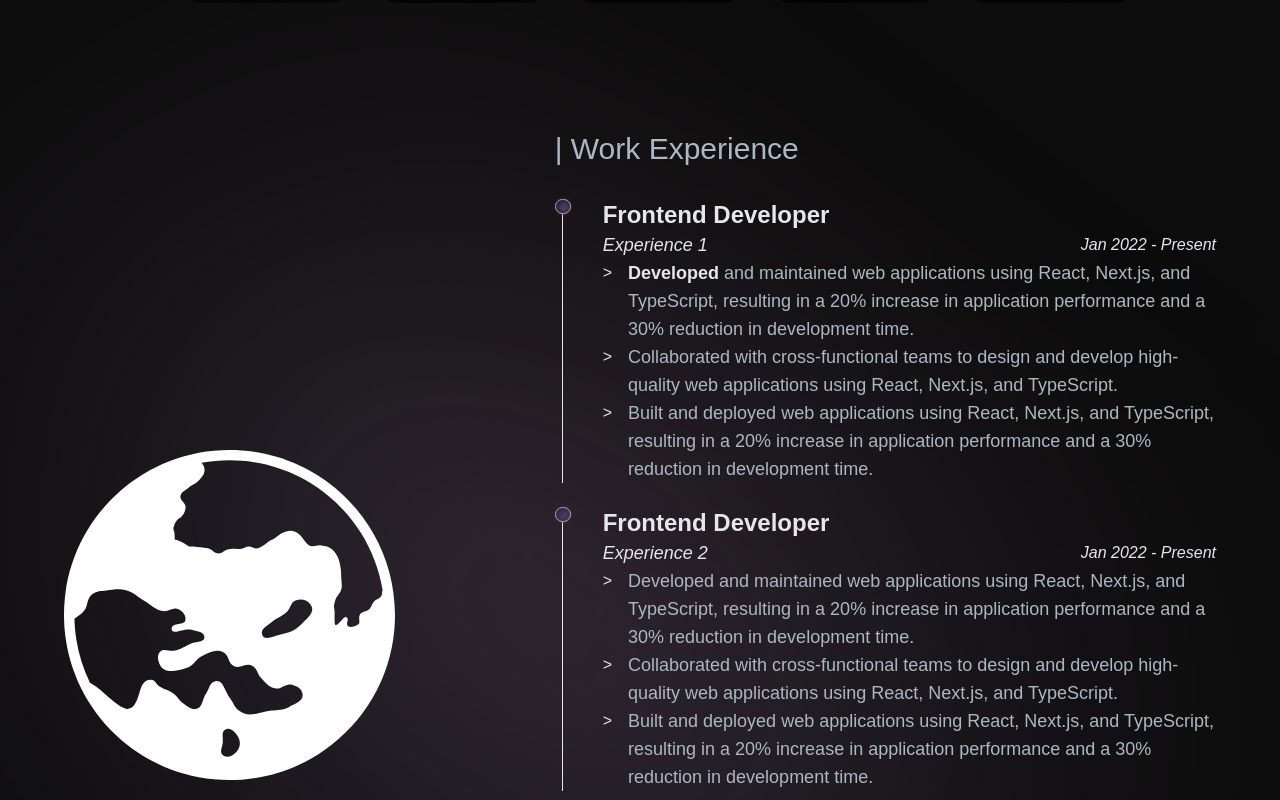
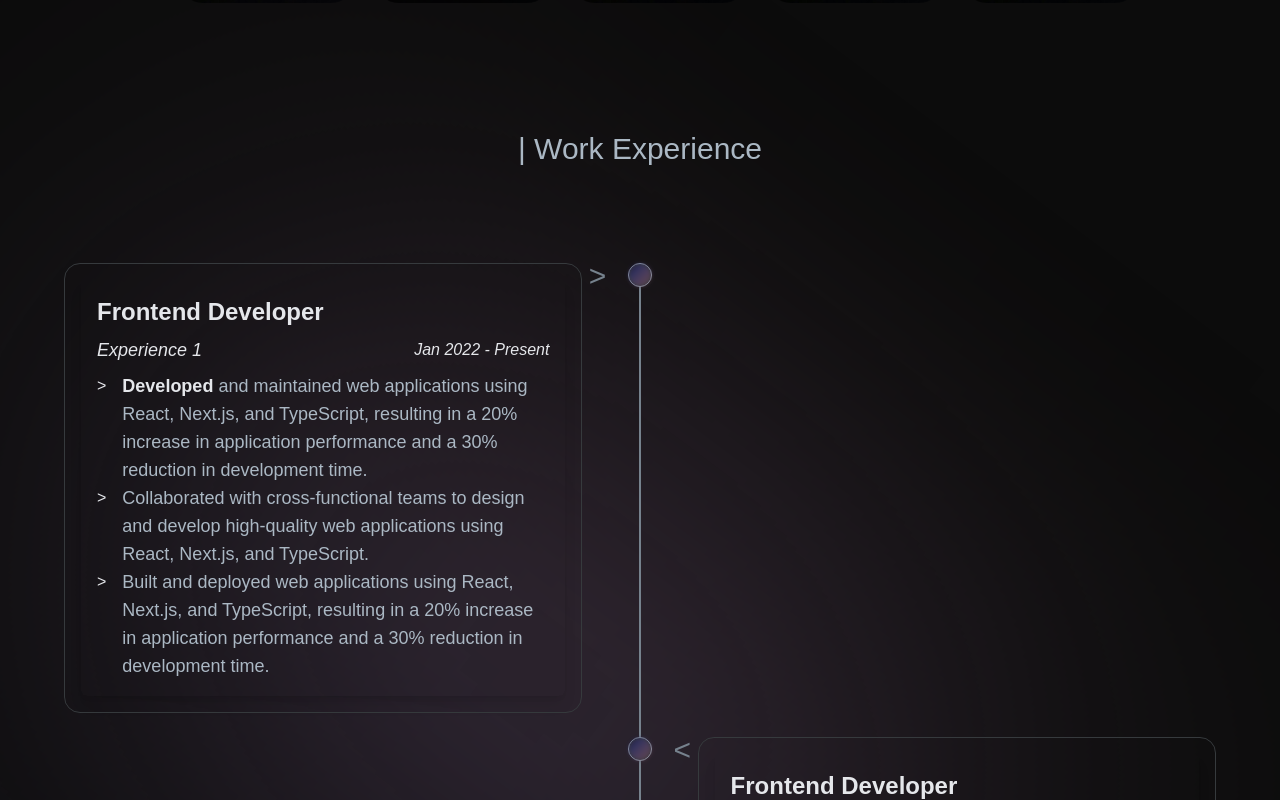
Before and after one commit to abhxnav/portfolio-2024, a Next.js app: page / in a window 1280 px wide. Shown: the part 1820-2620 px from the top of the page. Built offline with nearby package versions, Linux system fonts and the light colour scheme; a web font is replaced by a local one.

Commit message:
feat : experience section redesign

```diff
--- a/src/components/ExperiencePoint.tsx
+++ b/src/components/ExperiencePoint.tsx
@@ -1,10 +1,13 @@
+import { motion } from 'framer-motion'
 import { parseText } from '@/lib/utils'
+import { fadeIn } from '@/lib/motion'
 
 interface ExperiencePointProps {
   role: string
   company: string
   duration: string
   description: string[]
+  index: number
 }
 
 const ExperiencePoint = ({
@@ -12,22 +15,32 @@ const ExperiencePoint = ({
   company,
   duration,
   description,
+  index,
 }: ExperiencePointProps) => {
+  const isEven = index % 2 === 0
+
   return (
-    <div className="flex flex-row items-center justify-center">
-      {/* Bullet */}
-      <div className="flex flex-col items-center justify-center h-full">
-        <div className="w-4 h-4 rounded-full relative border border-dark-200">
-          <span className="absolute inset-0 z-0 button-gradient rounded-full" />
-        </div>
-        <div className="w-px h-full bg-dark-200" />
-      </div>
-
-      {/* Content */}
-      <div className="flex flex-col flex-1 ml-8">
+    <motion.div
+      variants={fadeIn(isEven ? 'left' : 'right', 'tween', 0.2, 1)}
+      initial="hidden"
+      whileInView="show"
+      viewport={{ once: false, amount: 0.25 }}
+      className={`relative flex w-full lg:flex-row items-center ${
+        isEven ? 'lg:flex-row' : 'lg:flex-row-reverse'
+      }`}
+    >
+      {/* Experience content */}
+      <div
+        className={`relative flex items-center w-full lg:max-w-[45%] p-4 border border-dark-500 rounded-2xl ml-6 lg:ml-0 ${
+          isEven ? 'justify-end text-left' : 'justify-start text-left'
+        }`}
+      >
+        <div className="w-full flex flex-col gap-2 p-4 shadow-lg rounded-md">
           <p className="font-semibold text-2xl text-dark-200">{role}</p>
           <div className="flex items-center justify-between">
-          <p className="font-medium text-lg text-dark-200 italic">{company}</p>
+            <p className="font-medium text-lg text-dark-200 italic">
+              {company}
+            </p>
             <p className="font-normal text-dark-200 italic">{duration}</p>
           </div>
           <div>
@@ -42,7 +55,28 @@ const ExperiencePoint = ({
             ))}
           </div>
         </div>
+
+        {/* Arrow pointing to the bullet */}
+        <div
+          className={`absolute top-3 transform -translate-y-1/2 ${
+            isEven
+              ? 'right-[-15px] lg:right-[-25px]'
+              : 'left-[-15px] lg:left-[-25px]'
+          }`}
+        >
+          <span className="text-3xl text-dark-400 hidden lg:block">
+            {isEven ? '>' : '<'}
+          </span>
         </div>
+      </div>
+
+      {/* Bullet */}
+      <div className="absolute top-0 lg:left-1/2 transform -translate-x-1/2 flex flex-col items-center">
+        <div className="size-4 lg:size-6 rounded-full border bg-dark-500 border-dark-300 relative z-10">
+          <span className="absolute inset-0 z-0 button-gradient rounded-full" />
+        </div>
+      </div>
+    </motion.div>
   )
 }
 
--- a/src/components/sections/WorkExperience.tsx
+++ b/src/components/sections/WorkExperience.tsx
@@ -1,10 +1,8 @@
 'use client'
 
-import { fadeIn, renderVariants, staggerContainer } from '@/lib/motion'
+import { fadeIn, staggerContainer } from '@/lib/motion'
 import { motion } from 'framer-motion'
-import Image from 'next/image'
 import TypingEffect from '../shared/TypingEffect'
-import TitleText from '../shared/TitleText'
 import { workExperience } from '@/data'
 import ExperiencePoint from '../ExperiencePoint'
 
@@ -16,28 +14,23 @@ const WorkExperience = () => {
         initial="hidden"
         whileInView="show"
         viewport={{ once: false, amount: 0.25 }}
-        className="2xl:max-w-[1280px] w-full mx-auto flex lg:flex-row flex-col gap-40"
+        className="2xl:max-w-[1280px] w-full mx-auto flex flex-col items-center"
       >
+        <TypingEffect title="| Work Experience" textStyles="text-center" />
+
         <motion.div
-          variants={renderVariants('left')}
-          className="flex items-center justify-center flex-[0.5]"
+          variants={fadeIn('up', 'tween', 0.3, 1)}
+          className="relative mt-16 flex w-full"
         >
-          <Image
-            src="/assets/icons/globe.svg"
-            alt="globe"
-            width={1}
-            height={1}
-            className="w-full h-full object-contain"
-          />
-        </motion.div>
-        <motion.div
-          variants={fadeIn('left', 'tween', 0.2, 1)}
-          className="flex justify-center flex-col flex-1"
-        >
-          <TypingEffect title="| Work Experience" />
-          <div className="flex flex-col gap-6 mt-8">
+          <div className="flex flex-col gap-6 mt-8 w-full relative">
+            {/* Timeline */}
+            <div className="absolute inset-0 flex items-center lg:justify-center">
+              <div className="w-0.5 h-full bg-dark-400" />
+            </div>
+
+            {/* Experience Points */}
             {workExperience?.map((exp, idx) => (
-              <ExperiencePoint key={exp.id} {...exp} />
+              <ExperiencePoint key={exp.id} {...exp} index={idx} />
             ))}
           </div>
         </motion.div>
```
Lines whose indentation alone changed are shown as unchanged.
